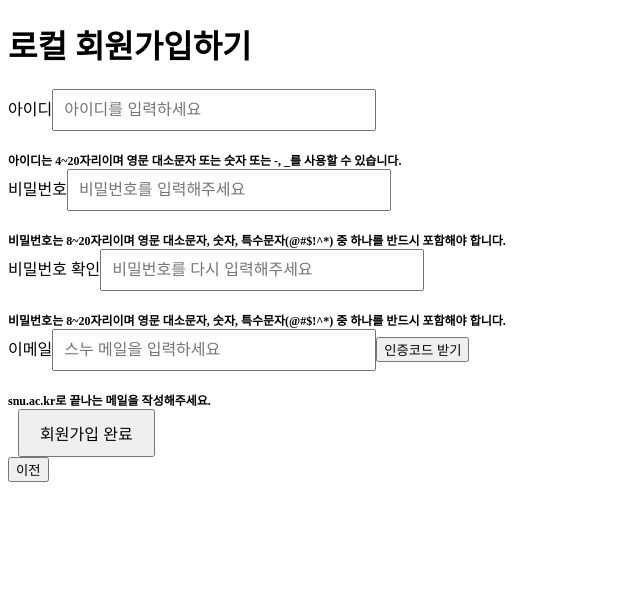
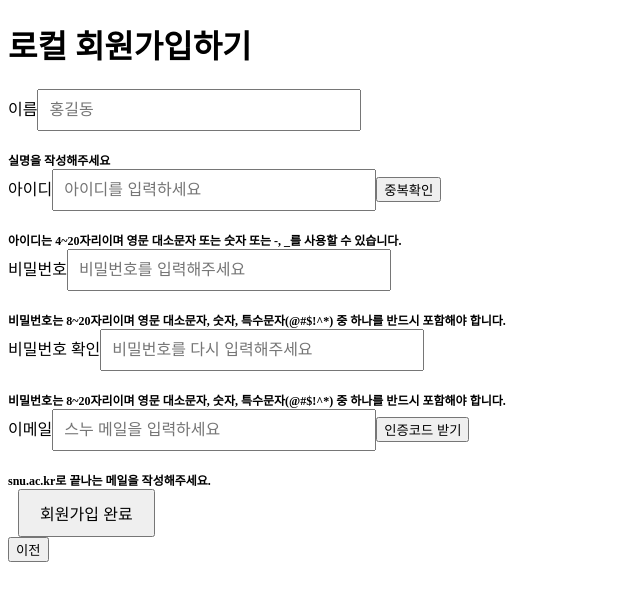
Before and after one commit to wafflestudio/internhasha-web, a React (Vite) app: page /signup/local in a window 1280 px wide. Shown: the top 600 px of the page, without its empty margins (0-640 px from the left). Built offline with nearby package versions, Linux system fonts and the light colour scheme; no server answers.

Commit message:
✨ 로컬 회원가입 뷰 스켈레톤 잡기

```diff
--- a/src/pages/EmailVerifyPage/EmailVerifyForm.tsx
+++ b/src/pages/EmailVerifyPage/EmailVerifyForm.tsx
@@ -22,7 +22,7 @@ export const EmailVerifyForm = () => {
   const state = location.state as EmailVerifyLocationState;
   const token = state.token;
 
-  const { email, code } = authPresentation.useValidator();
+  const { snuMail, code } = authPresentation.useValidator();
   const {
     sendCode,
     sendSuccess,
@@ -46,19 +46,19 @@ export const EmailVerifyForm = () => {
   const isPending = isPendingSend || isPendingVerify || isPendingSignup;
 
   const handleClickSendEmailCodeButton = () => {
-    if (email.isError) return;
-    sendCode({ snuMail: email.value });
+    if (snuMail.isError) return;
+    sendCode({ snuMail: snuMail.value });
   };
 
   const handleClickVerifyEmailButton = () => {
-    if (email.isError || code.isError) return;
-    emailVerify({ snuMail: email.value, code: code.value });
+    if (snuMail.isError || code.isError) return;
+    emailVerify({ snuMail: snuMail.value, code: code.value });
   };
 
   const onSubmit = () => {
-    if (email.isError || code.isError || !verifySuccess || isCodeExpired)
+    if (snuMail.isError || code.isError || !verifySuccess || isCodeExpired)
       return;
-    googleSignUp({ snuMail: email.value, token });
+    googleSignUp({ snuMail: snuMail.value, token });
   };
 
   return (
@@ -70,14 +70,14 @@ export const EmailVerifyForm = () => {
       <LabelContainer
         label="이메일"
         id="email"
-        isError={email.isError || !sendSuccess}
+        isError={snuMail.isError || !sendSuccess}
         description={codeResponseMessage}
       >
         <TextInput
           id="email"
-          value={email.value}
+          value={snuMail.value}
           onChange={(e) => {
-            email.onChange(e.target.value);
+            snuMail.onChange(e.target.value);
           }}
           disabled={isPending}
         />
--- a/src/pages/LocalSignUpPage/LocalSignUpForm.tsx
+++ b/src/pages/LocalSignUpPage/LocalSignUpForm.tsx
@@ -13,7 +13,7 @@ import { useRouteNavigation } from '@/shared/route/useRouteNavigation';
 
 export const LocalSignUpForm = () => {
   const { LocalSignUp, responseMessage, isPending } = useSignUp();
-  const { email, password, localId, phoneNumber, code } =
+  const { snuMail, password, localId, code, username } =
     authPresentation.useValidator();
 
   const [showCodeInput, setShowCodeInput] = useState(false);
@@ -24,16 +24,11 @@ export const LocalSignUpForm = () => {
   const handleClickEmailVerifyButton = () => {};
 
   const onSubmit = () => {
-    if (
-      !email.isError &&
-      !password.isError &&
-      !localId.isError &&
-      !phoneNumber.isError
-    ) {
+    if (!snuMail.isError && !password.isError && !localId.isError) {
       LocalSignUp({
-        name: localId.value,
-        email: email.value,
-        phoneNumber: phoneNumber.value,
+        localId: localId.value,
+        snuMail: snuMail.value,
+        username: username.value,
         password: password.value,
       });
     }
@@ -46,13 +41,29 @@ export const LocalSignUpForm = () => {
         response={responseMessage}
       >
         <LabelContainer
+          label="이름"
+          id="username"
+          isError={username.isError}
+          description="실명을 작성해주세요"
+        >
+          <TextInput
+            id="username"
+            value={username.value}
+            onChange={(e) => {
+              username.onChange(e.target.value);
+            }}
+            placeholder="홍길동"
+            disabled={isPending}
+          />
+        </LabelContainer>
+        <LabelContainer
           label="아이디"
-          id="name"
+          id="localId"
           isError={localId.isError}
           description="아이디는 4~20자리이며 영문 대소문자 또는 숫자 또는 -, _를 사용할 수 있습니다."
         >
           <TextInput
-            id="name"
+            id="localId"
             value={localId.value}
             onChange={(e) => {
               localId.onChange(e.target.value);
@@ -60,6 +71,7 @@ export const LocalSignUpForm = () => {
             placeholder="아이디를 입력하세요"
             disabled={isPending}
           />
+          <Button>중복확인</Button>
         </LabelContainer>
         <LabelContainer
           label="비밀번호"
@@ -98,14 +110,14 @@ export const LocalSignUpForm = () => {
         <LabelContainer
           label="이메일"
           id="email"
-          isError={email.isError}
+          isError={snuMail.isError}
           description="snu.ac.kr로 끝나는 메일을 작성해주세요."
         >
           <TextInput
             id="email"
-            value={email.value}
+            value={snuMail.value}
             onChange={(e) => {
-              email.onChange(e.target.value);
+              snuMail.onChange(e.target.value);
             }}
             placeholder="스누 메일을 입력하세요"
             disabled={isPending}
@@ -158,17 +170,17 @@ const useSignUp = () => {
 
   const { mutate: LocalSignUp, isPending } = useMutation({
     mutationFn: ({
-      name,
-      email,
-      phoneNumber,
+      username,
+      snuMail,
+      localId,
       password,
     }: {
-      name: string;
-      email: string;
+      username: string;
+      snuMail: string;
+      localId: string;
       password: string;
-      phoneNumber: string;
     }) => {
-      return authService.localSignUp({ name, email, phoneNumber, password });
+      return authService.localSignUp({ username, snuMail, localId, password });
     },
     onSuccess: (response) => {
       if (response.type === 'success') {
--- a/src/presentation/authPresentation.ts
+++ b/src/presentation/authPresentation.ts
@@ -8,11 +8,12 @@ type StringInput = {
 
 type AuthPresentation = {
   useValidator(): {
-    email: StringInput;
+    snuMail: StringInput;
     password: StringInput;
     localId: StringInput;
     phoneNumber: StringInput;
     code: StringInput;
+    username: StringInput;
   };
 };
 
@@ -22,6 +23,7 @@ const PASSWORD_REGEX =
 const LOCAL_ID_REGEX = /^[a-zA-Z][a-zA-Z0-9_-]{4,19}$/;
 const PHONE_NUMBER_REGEX = /^(0\d{1,2})-?\d{3,4}-?\d{4}$/;
 const CODE_REGEX = /^\d{6}$/;
+const USERNAME_REGEX = /^([가-힣]{2,6}|[A-Za-z]{2,20})$/;
 
 export const authPresentation: AuthPresentation = {
   useValidator: () => {
@@ -30,6 +32,7 @@ export const authPresentation: AuthPresentation = {
     const [localId, setLocalId] = useState('');
     const [phoneNumber, setPhoneNumber] = useState('');
     const [code, setCode] = useState('');
+    const [username, setUsername] = useState('');
 
     const handleEmailChange = (input: string) => {
       setEmail(input);
@@ -51,8 +54,12 @@ export const authPresentation: AuthPresentation = {
       setCode(input);
     };
 
+    const handleUsernameChange = (input: string) => {
+      setUsername(input);
+    };
+
     return {
-      email: {
+      snuMail: {
         isError: !EMAIL_REGEX.test(email),
         value: email,
         onChange: handleEmailChange,
@@ -77,6 +84,11 @@ export const authPresentation: AuthPresentation = {
         value: code,
         onChange: handleCodeChange,
       },
+      username: {
+        isError: !USERNAME_REGEX.test(username),
+        value: username,
+        onChange: handleUsernameChange,
+      },
     };
   },
 };
--- a/src/service/authService.ts
+++ b/src/service/authService.ts
@@ -6,14 +6,14 @@ import type { TokenState } from '@/shared/token/state';
 
 export type AuthService = {
   localSignUp({
-    name,
-    email,
-    phoneNumber,
+    username,
+    localId,
     password,
+    snuMail,
   }: {
-    name: string;
-    email: string;
-    phoneNumber: string;
+    username: string;
+    snuMail: string;
+    localId: string;
     password: string;
   }): ServiceResponse<{
     user: Pick<User, 'id' | 'username' | 'isAdmin'>;
@@ -66,8 +66,8 @@ export const implAuthService = ({
   tokenLocalStorage: TokenLocalStorage;
   tokenState: TokenState;
 }): AuthService => ({
-  localSignUp: async ({ name, email, phoneNumber, password }) => {
-    const body = { name, email, phoneNumber, password, authProvider: 'LOCAL' };
+  localSignUp: async ({ username, localId, password, snuMail }) => {
+    const body = { username, localId, password, snuMail };
     const { status, data } = await apis['POST /user/signup/local']({ body });
 
     if (status === 200) {
```
Also changed, not shown: src/mocks/auth/schemas.ts (+7 -0 lines), src/shared/api/entities/schemas.ts (+3 -4 lines).
